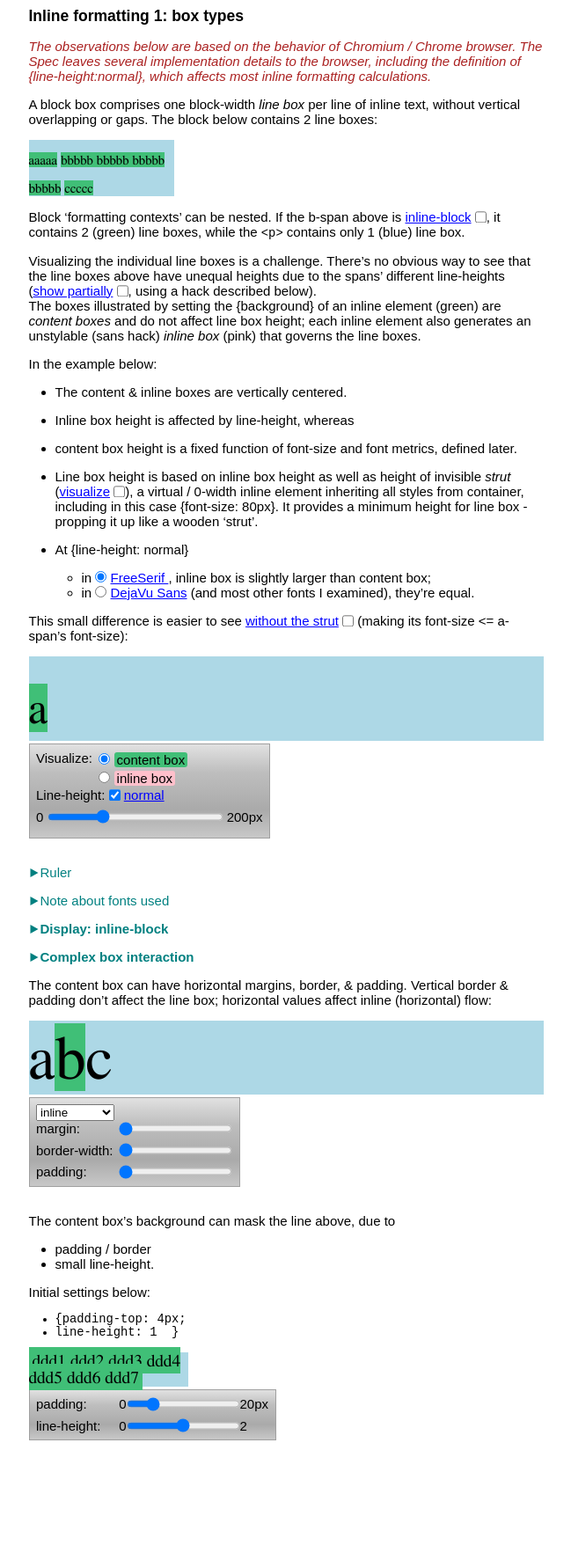
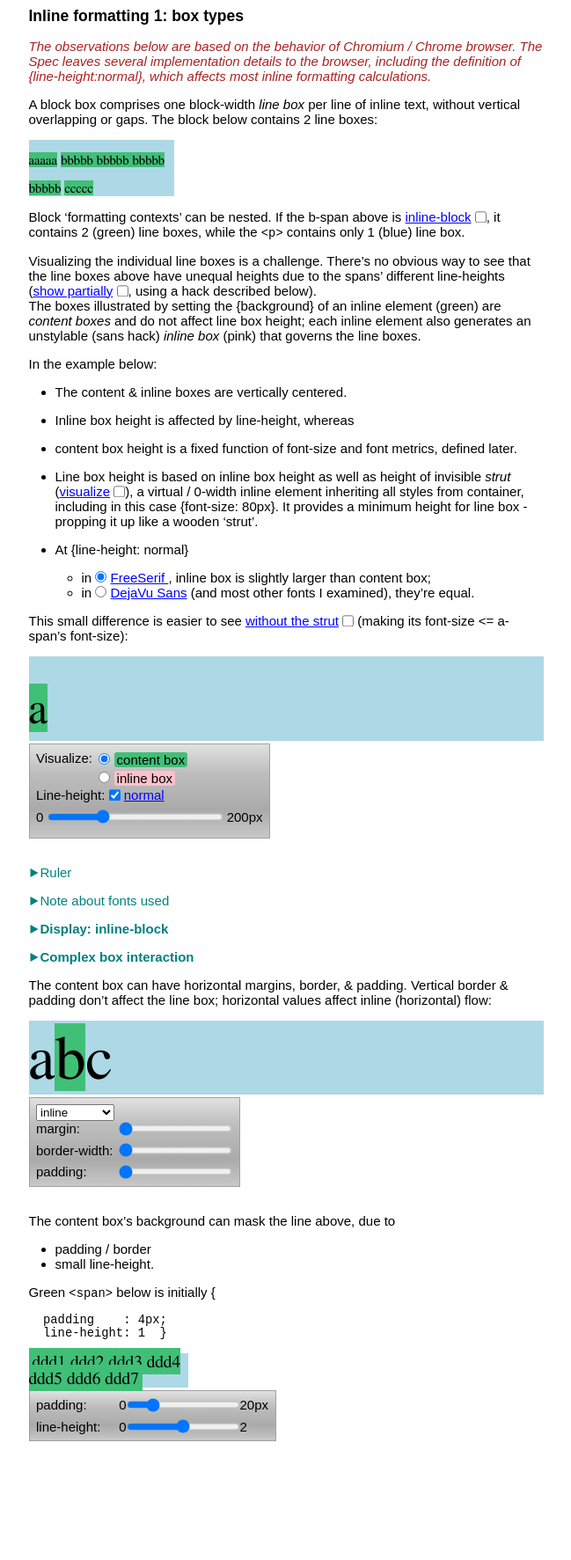
Before and after one commit to akrueg/portfolio, a Jekyll site: the page built from inline1.md, in a window 1280 px wide. Shown: the whole page at 88% size, without its empty margins (315-964 px from the left). Built offline with Jekyll 4.4.1, drawn with Linux system fonts in a browser that asks for light colours.

Commit message:
Update inline1.md

````diff
--- a/inline1.md
+++ b/inline1.md
@@ -375,10 +375,12 @@ The content box's background can mask the line above, due to
 - padding / border
 - small line-height.
 
-Initial settings below:
+Green `<span>` below is initially {
 
-- {padding-top: 4px;
--  line-height: 1  } <meta c='preList'>
+```
+  padding    : 4px;
+  line-height: 1  }
+```
 
 <!-------------------------------------------------------------------
 ---------------------------------------------------------------------
````
